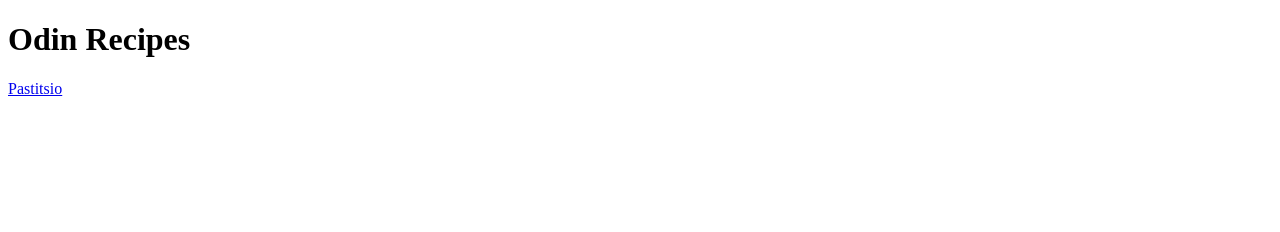
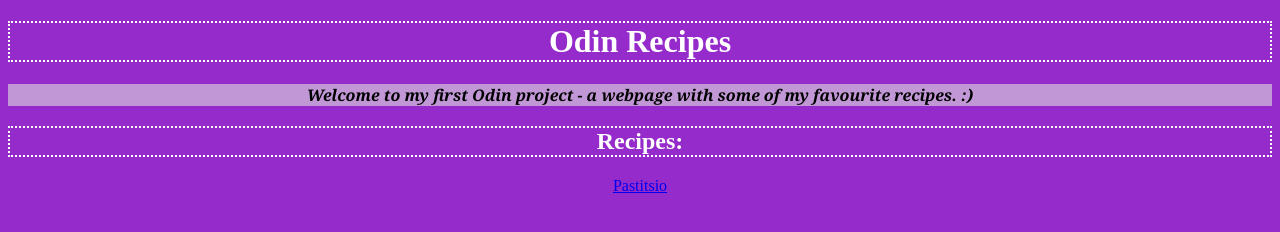
Before and after one commit to Tination/odin-recipes, a plain HTML site: page index.html in a window 1280 px wide. Drawn offline with Linux system fonts and the light colour scheme.

Commit message:
added style.css file with styling for the main page

```diff
--- a/index.html
+++ b/index.html
@@ -4,9 +4,17 @@
     <meta charset="UTF-8" />
     <meta name="viewport" content="width=device-width, initial-scale=1.0" />
     <title>Document</title>
+    <link rel="stylesheet" href="style.css" />
   </head>
   <body>
-    <h1>Odin Recipes</h1>
-    <a href="./recipes/pastitsio.html">Pastitsio</a>
+    <h1 class="header">Odin Recipes</h1>
+    <p class="main-p">
+      Welcome to my first Odin project - a webpage with some of my favourite
+      recipes. :)
+    </p>
+    <h2 class="header">Recipes:</h2>
+    <div class="rec-link">
+      <a href="./recipes/pastitsio.html">Pastitsio</a>
+    </div>
   </body>
 </html>
--- /dev/null
+++ b/style.css
@@ -0,0 +1,21 @@
+body {
+    background-color: rgb(149, 43, 202);
+}
+
+.header {
+    border: 2px dotted white;
+    color: white;
+    text-align: center;
+}
+
+.main-p {
+    background-color: rgb(193, 151, 214);
+    font-family:Cambria, Cochin, Georgia, Times, 'Times New Roman', serif;
+    font-weight: 800;
+    font-style: oblique;
+    text-align: center;
+}
+
+.rec-link {
+    text-align: center;
+}
```
